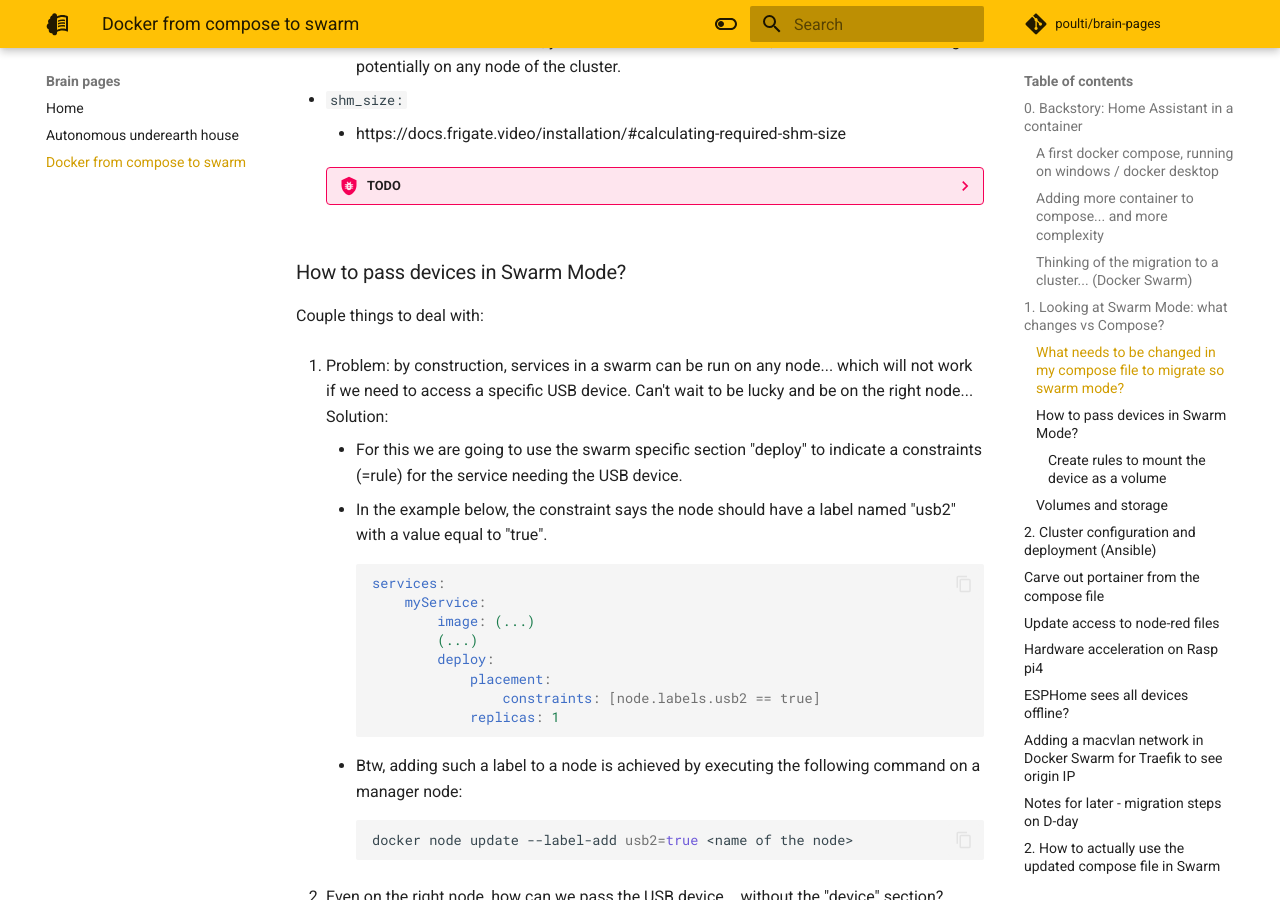
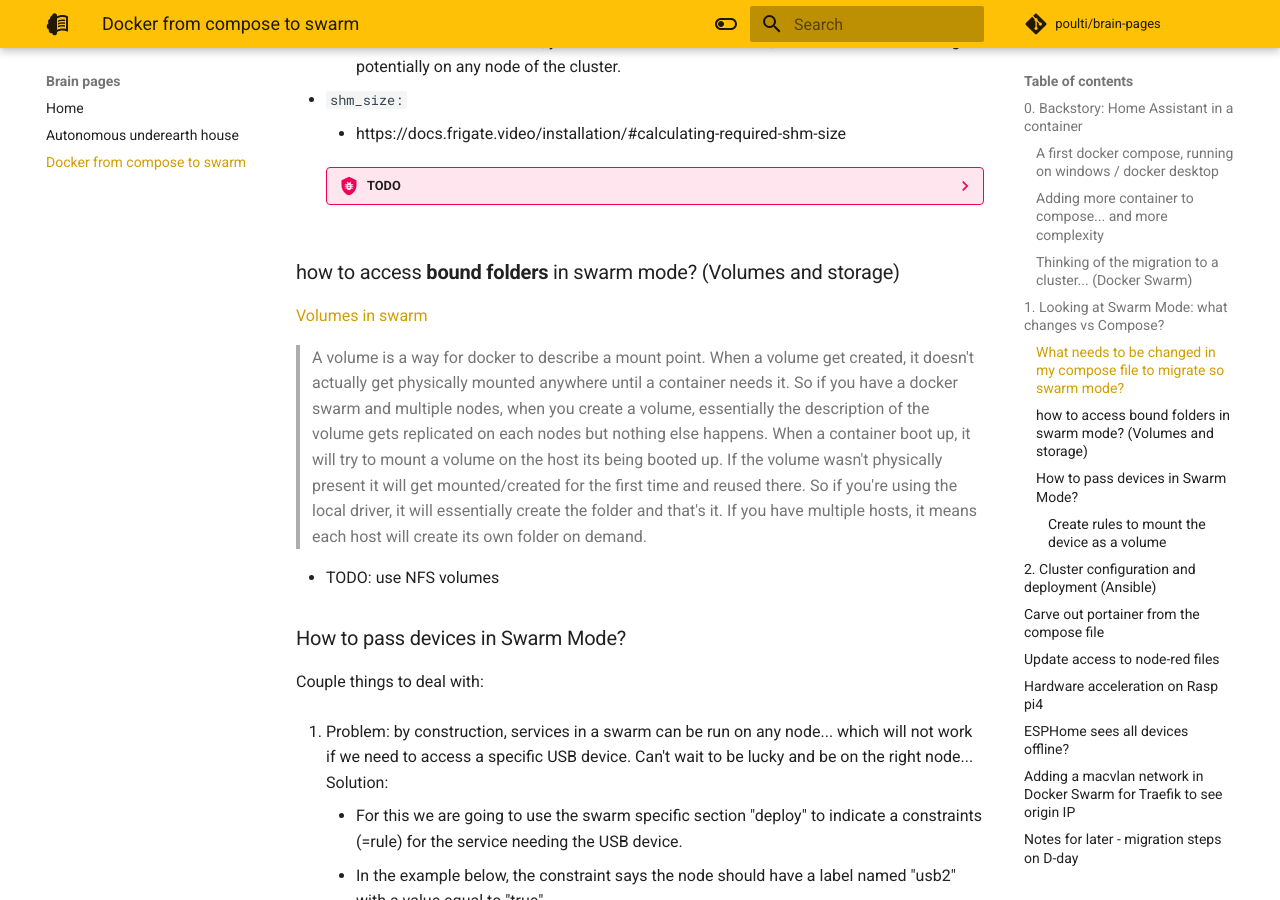
Before and after one commit to poulti/brain-pages, an MkDocs documentation site: the page built from docs/docker-from-compose-to-swarm.md, in a window 1280 px wide and 900 px high, scrolled down 6261 px. Built offline with MkDocs 1.6.1 and Material for MkDocs 9.7.7, drawn with Linux system fonts in a browser that asks for light colours; comment, search, counter and statistics services are not loaded; some of the changed text lies outside the part shown.

Commit message:
Moved how to access volumes

```diff
--- a/docs/docker-from-compose-to-swarm.md
+++ b/docs/docker-from-compose-to-swarm.md
@@ -223,6 +223,7 @@
 
 Let's go through these questions one by one
 
+
 ### What needs to be changed in my compose file to migrate so swarm mode?
 
 Impact of swarm mode on usual sections from compose
@@ -242,6 +243,17 @@
     - https://docs.frigate.video/installation/#calculating-required-shm-size
     ??? bug "TODO"
         what impacts on Frigate --> workaround with a volume tmpfs targeted to /dev/shm
+
+### how to access **bound folders** in swarm mode? (Volumes and storage)
+
+[Volumes in swarm](https://stackoverflow.com/questions/55288453/docker-volume-in-swarm)
+
+>A volume is a way for docker to describe a mount point. When a volume get created, it doesn't actually get physically mounted anywhere until a container needs it.
+>So if you have a docker swarm and multiple nodes, when you create a volume, essentially the description of the volume gets replicated on each nodes but nothing else happens.
+>When a container boot up, it will try to mount a volume on the host its being booted up. If the volume wasn't physically present it will get mounted/created for the first time and reused there. So if you're using the local driver, it will essentially create the folder and that's it.
+>If you have multiple hosts, it means each host will create its own folder on demand.
+
+  - TODO: use NFS volumes
 
 ### How to pass devices in Swarm Mode?
 
```
Also changed, not shown: other parts of docs/docker-from-compose-to-swarm.md (+0 -9 lines).
